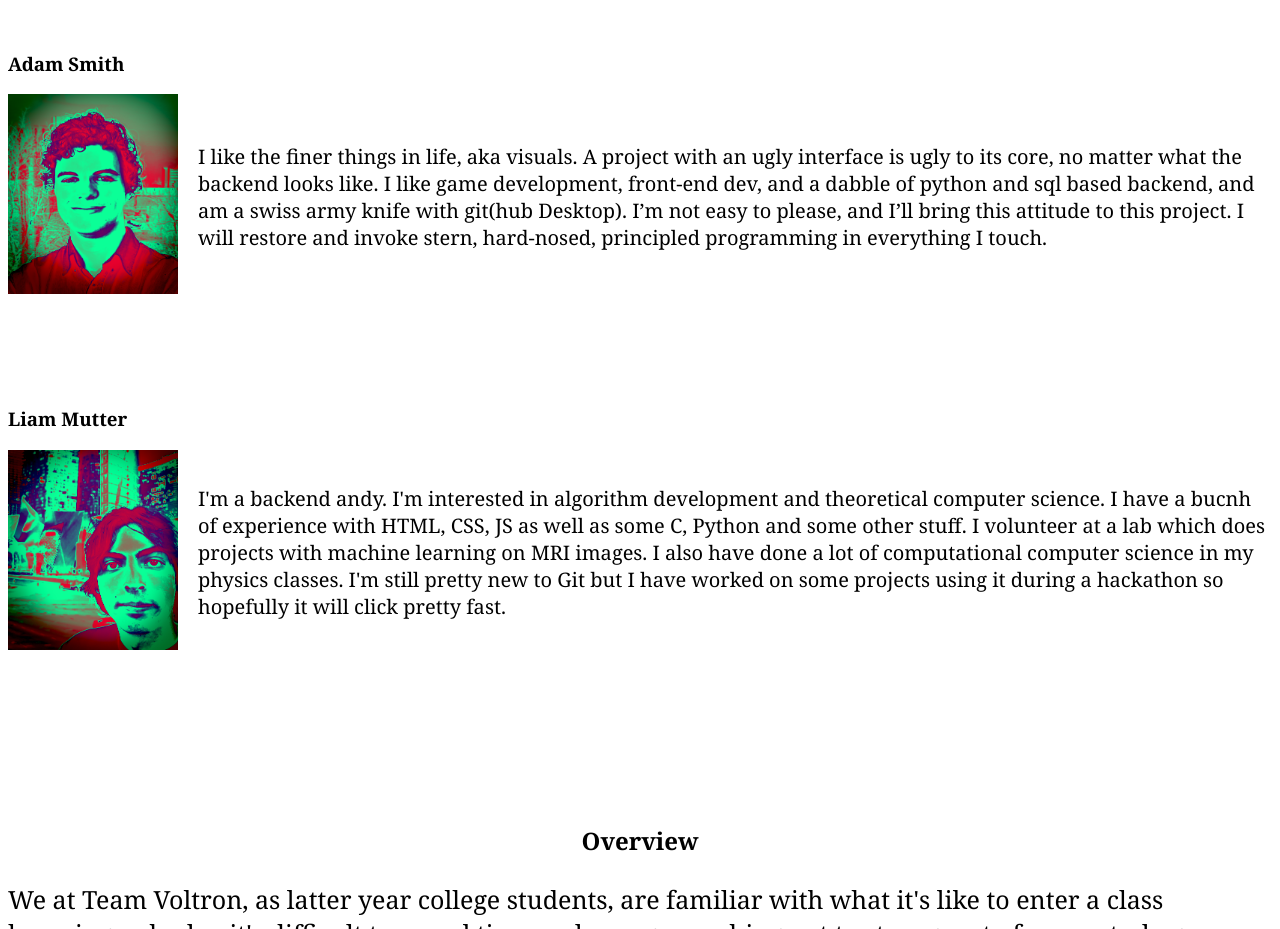
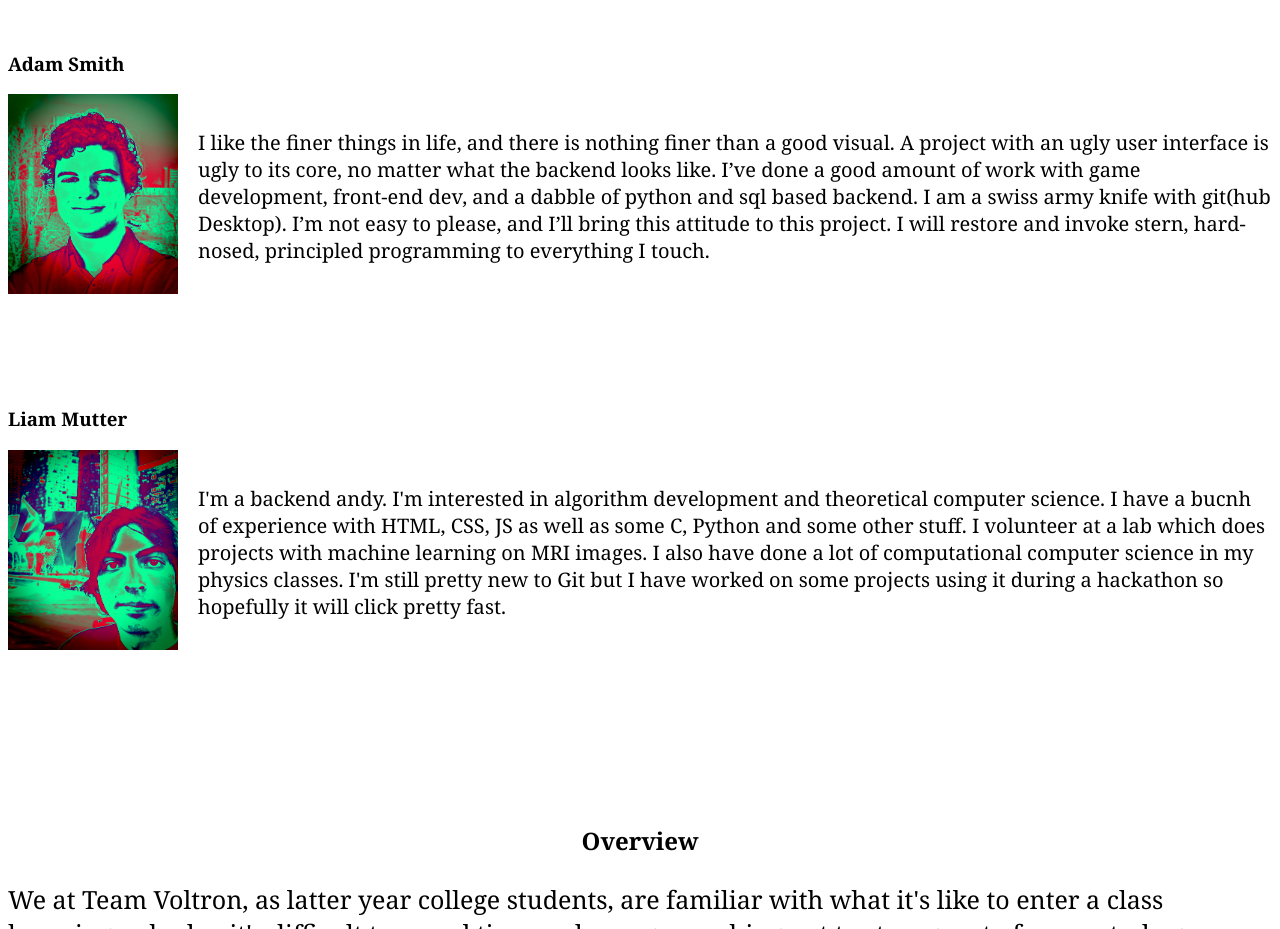
Before and after one commit to Mutter-Liam/CS326-Project, a website: page src/docs/milestone-01/index.html in a window 1280 px wide. Shown: the part 860-1789 px from the top of the page. Drawn offline with Linux system fonts and the light colour scheme.

Commit message:
update adam bio

```diff
--- a/src/docs/milestone-01/index.html
+++ b/src/docs/milestone-01/index.html
@@ -53,7 +53,7 @@
                 <img class="intro-img" src="images/RetroAdamFace.webp">
             </div>
             <div class="intro-text">
-                I like the finer things in life, aka visuals. A project with an ugly interface is ugly to its core, no matter what the backend looks like. I like game development, front-end dev, and a dabble of python and sql based backend, and am a swiss army knife with git(hub Desktop). I’m not easy to please, and I’ll bring this attitude to this project. I will restore and invoke stern, hard-nosed, principled programming in everything I touch.
+                I like the finer things in life, and there is nothing finer than a good visual. A project with an ugly user interface is ugly to its core, no matter what the backend looks like. I’ve done a good amount of work with game development, front-end dev, and a dabble of python and sql based backend. I am a swiss army knife with git(hub Desktop). I’m not easy to please, and I’ll bring this attitude to this project. I will restore and invoke stern, hard-nosed, principled programming to everything I touch.
             </div>
         </div>
         <div class="name"><h3>Liam Mutter</h3></div>
```
